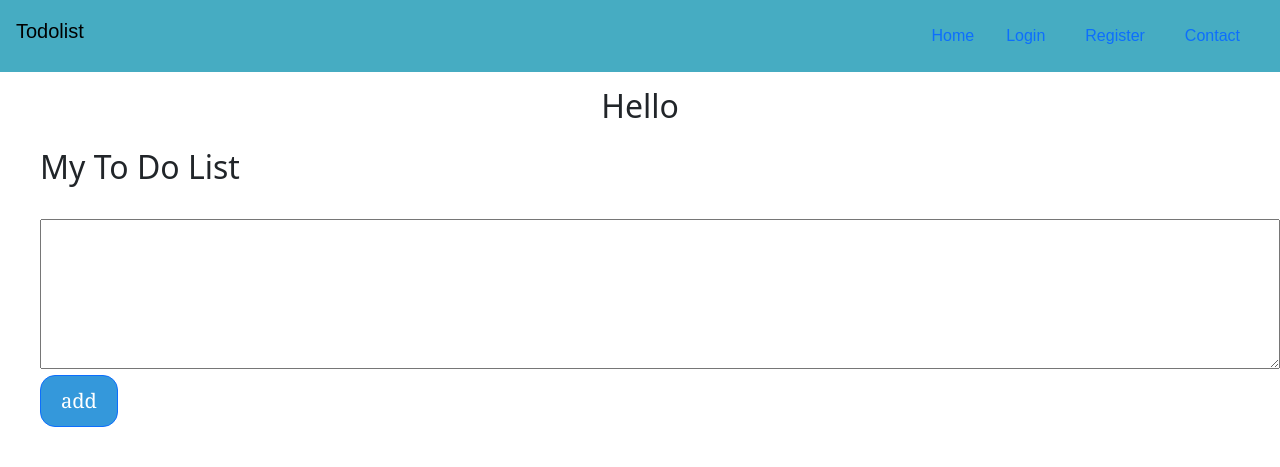
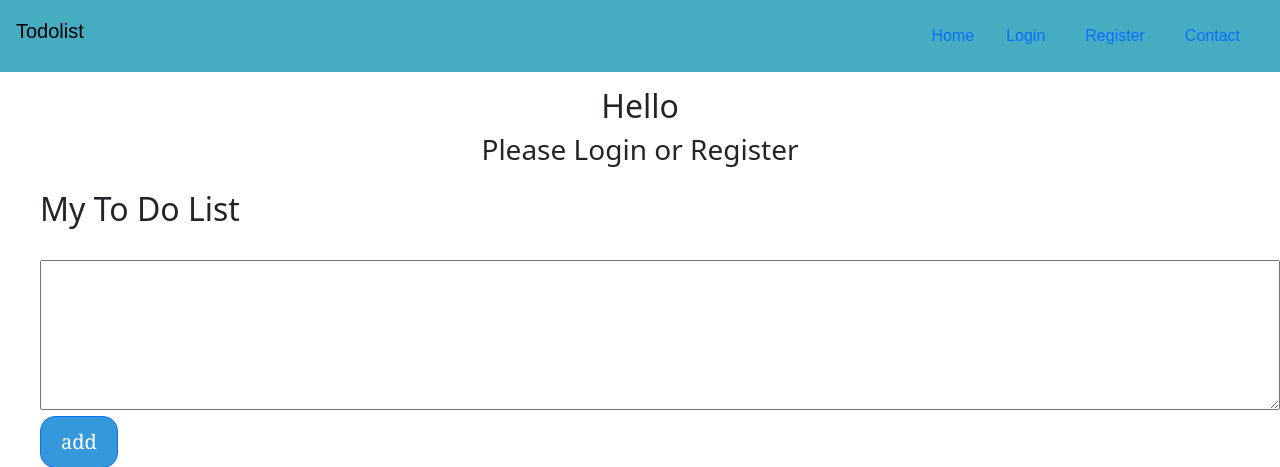
Before and after one commit to ShubhamZoro/Todolist, a Flask app: page / in a window 1280 px wide. Shown: the top 467 px of the page. Run offline with Flask 2, Linux system fonts and the light colour scheme; data that the repository does not hold is empty; some libraries are stand-ins or nearby versions.

Commit message:
Adding if condition

```diff
--- a/templates/index.html
+++ b/templates/index.html
@@ -1,6 +1,9 @@
 {% include "header.html" %}
 {% block content %}
     <h2 style="text-align:center";>Hello {{current_user.name}}</h2>
+    {% if  not current_user.is_authenticated: %}
+        <h3 style="text-align:center";>Please Login or Register</h3>
+    {% endif %}
     <h2 style="padding-left:40px";>My To Do List</h2>
     <div style="padding-left:40px";>
         {% if  current_user.is_authenticated: %}
@@ -18,7 +21,7 @@
     <form name="Todolist" action = "/add" method = "post">
 
       <br>
-      <textarea class="textarea"   name = "description">
+      <textarea class="textarea"   name = "description" >
 
       </textarea><br>
         <button type="submit" class="btn btn-primary" id="sendMessageButton">add</button>
```
